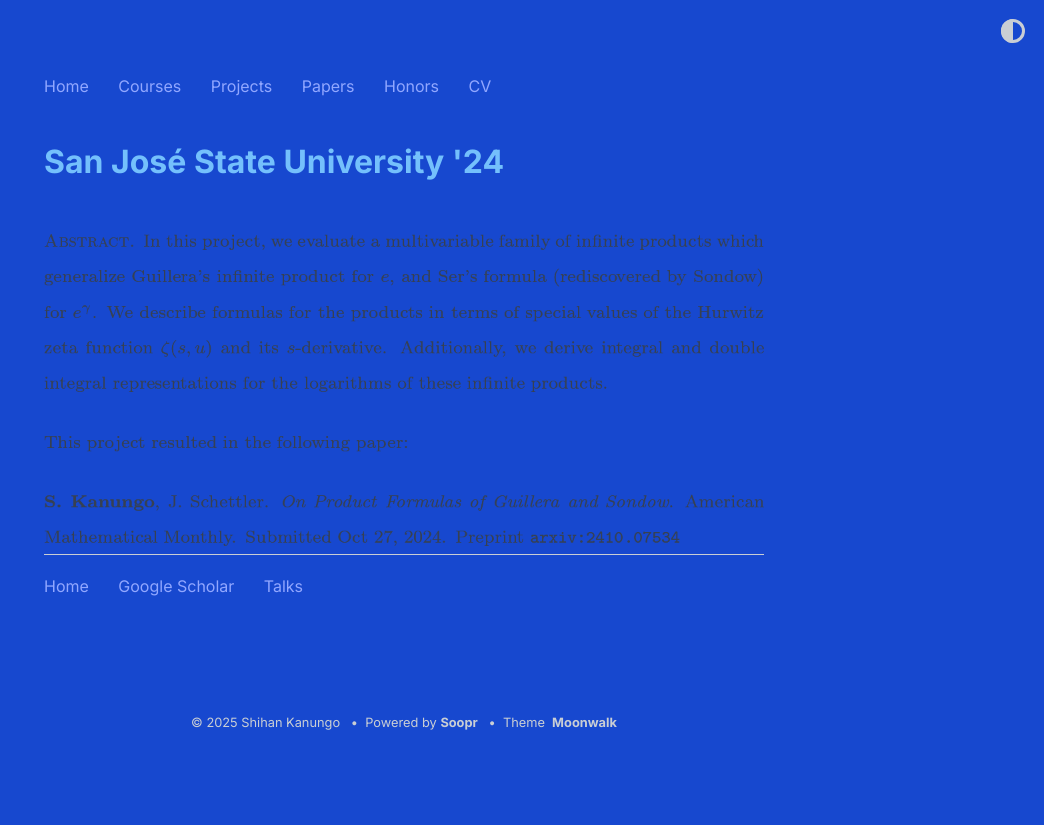
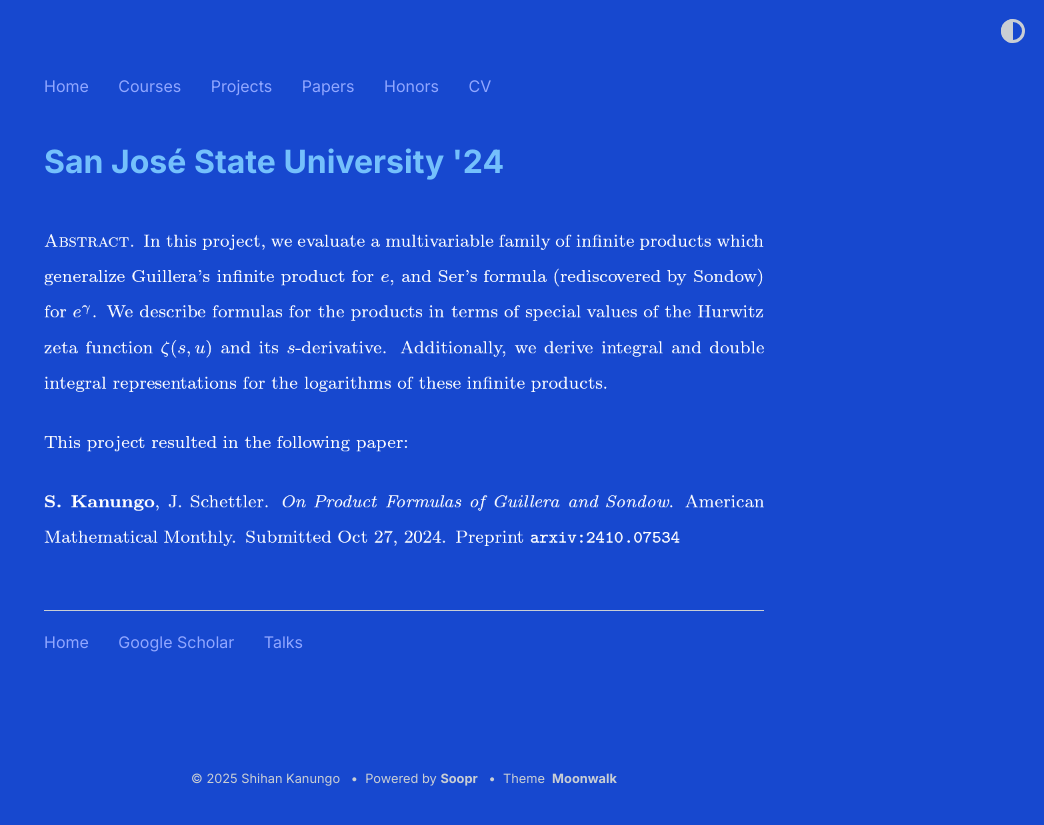
Before and after one commit to shihankanungo/shihankanungo.github.io, a Jekyll site: the page built from sjsu-24.md, in a window 1280 px wide. Shown: the top 825 px of the page, without its empty margins (236-1280 px from the left). Built offline with Jekyll 4.4.1, drawn with Linux system fonts in a browser that asks for light colours.

Commit message:
Update sjsu-24.md

```diff
--- a/sjsu-24.md
+++ b/sjsu-24.md
@@ -4,7 +4,8 @@
 ---
 <br>
 <picture>
-<!--   <source media="(prefers-color-scheme: dark)"  srcset="sjsu-24.png"> -->
-  <source media="(prefers-color-scheme: light)"  srcset="sjsu-24-light.png">
+  <source media="(prefers-color-scheme: dark)"  srcset="sjsu-24.png">
+<!--   <source media="(prefers-color-scheme: light)"  srcset="sjsu-24-light.png"> -->
   <img alt="abstract" src="sjsu-24.png">
 </picture>
+<br>
```
